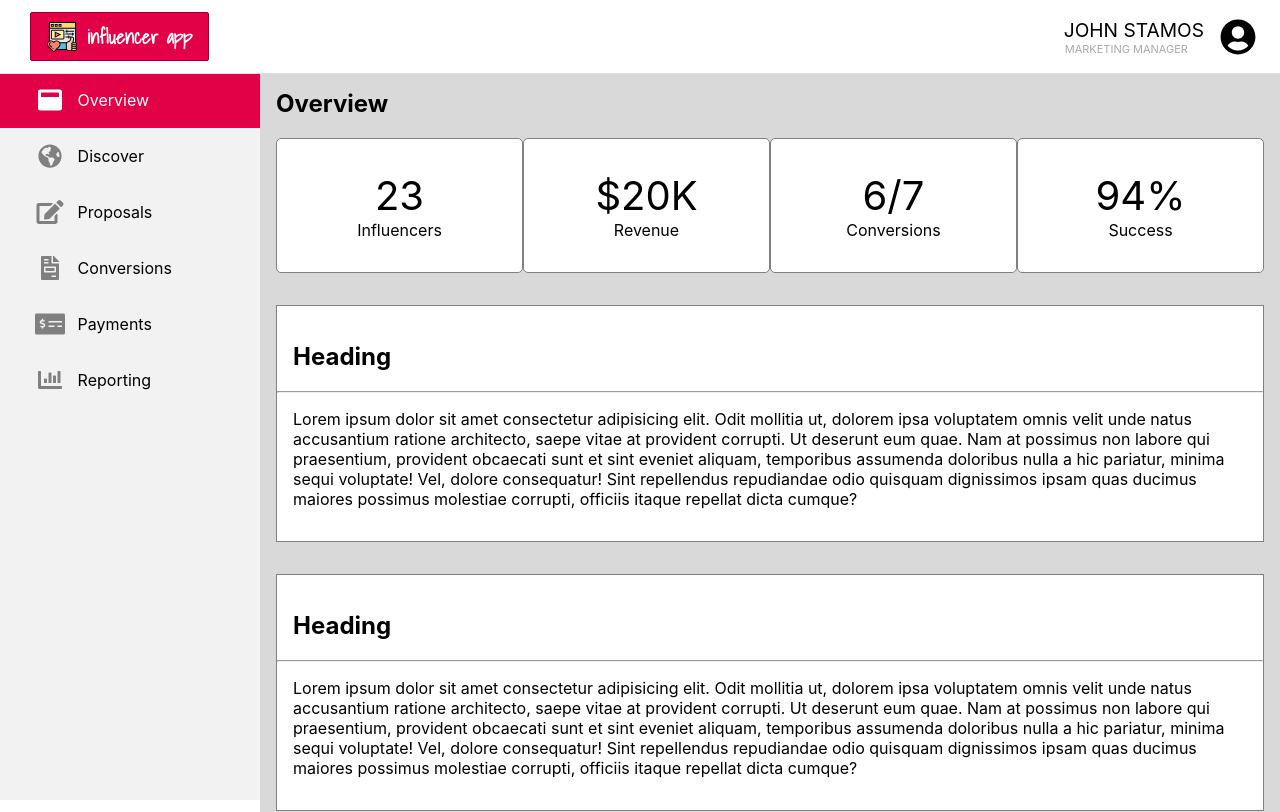
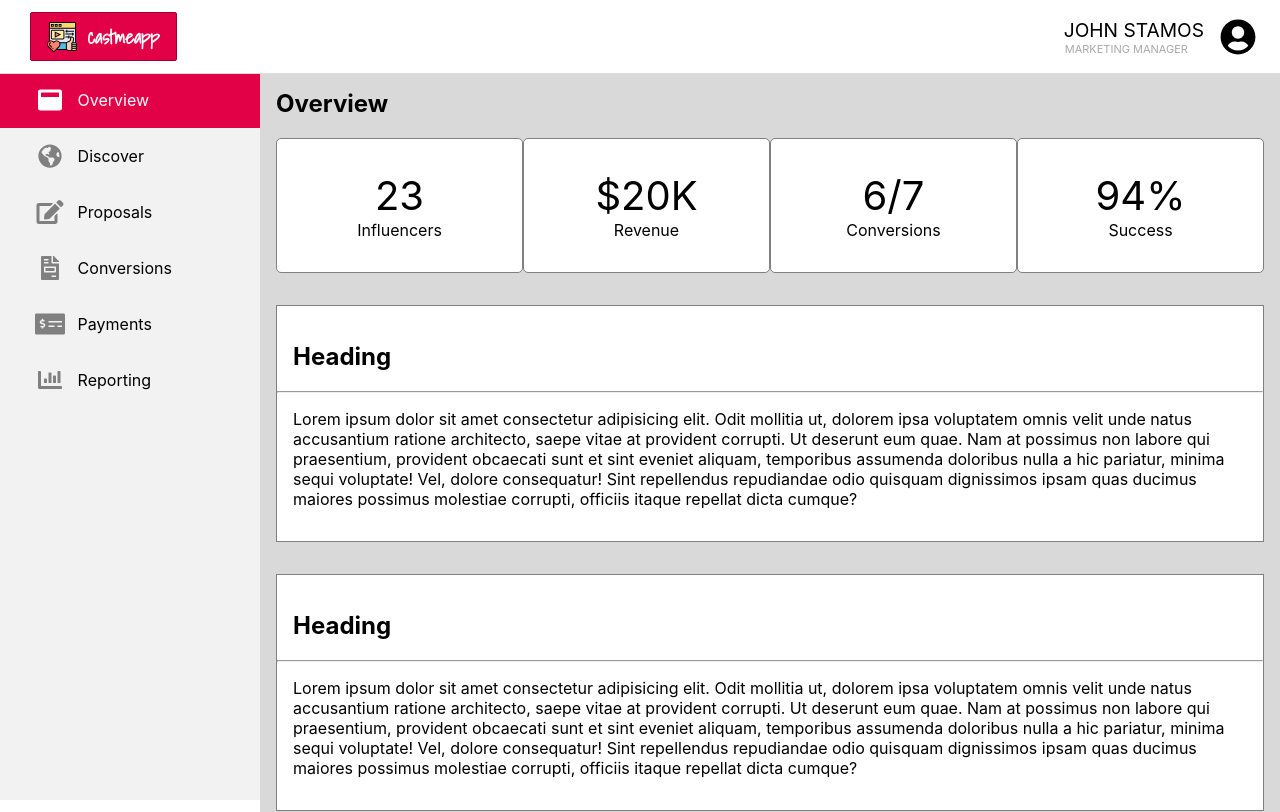
Before and after one commit to FrancisCalizo/ohio-taxidermy-supply, a Next.js app: page /dashboard in a window 1280 px wide. Shown: the top 812 px of the page. Built offline with nearby package versions, Linux system fonts and the light colour scheme.

Commit message:
fix: replace titles

```diff
--- a/components/layout/Navbar.tsx
+++ b/components/layout/Navbar.tsx
@@ -16,7 +16,7 @@ export default function Navbar() {
         <Container>
           <LogoContainer>
             <Image src={`/appreciation.svg`} alt="logo" width={30} height={30} quality={50} />
-            <div style={{ marginLeft: 10, fontFamily: 'Shadows Into Light' }}>Influencer App</div>
+            <div style={{ marginLeft: 10, fontFamily: 'Shadows Into Light' }}>CastMeApp</div>
           </LogoContainer>
           <Hamburger onClick={() => setIsHamburgerOpen(!isHamburgerOpen)}>
             <BurgerLine isHamburgerOpen={isHamburgerOpen}></BurgerLine>
--- a/components/layout/dashboard/MobileSidebar.tsx
+++ b/components/layout/dashboard/MobileSidebar.tsx
@@ -73,7 +73,7 @@ export default function MobileSidebar({ isBurgerOpen, setIsBurgerOpen }: MobileS
     <Menu styles={menuStyles} onStateChange={getBurgerOpen} isOpen={isBurgerOpen}>
       <SidebarLogoContainer>
         <Image src={`/appreciation.svg`} alt="logo" width={30} height={30} quality={50} />
-        <div style={{ marginLeft: 10, fontFamily: 'Shadows Into Light' }}>Influencer App</div>
+        <div style={{ marginLeft: 10, fontFamily: 'Shadows Into Light' }}>CastMeApp</div>
       </SidebarLogoContainer>
       {LINKS.map((link: string, key: number) => (
         <BurgerContainer
--- a/components/layout/dashboard/Topbar.tsx
+++ b/components/layout/dashboard/Topbar.tsx
@@ -15,7 +15,7 @@ export default function Topbar() {
       <div>
         <LogoContainer>
           <Image src={`/appreciation.svg`} alt="logo" width={30} height={30} quality={50} />
-          <div style={{ marginLeft: 10, fontFamily: 'Shadows Into Light' }}>Influencer App</div>
+          <div style={{ marginLeft: 10, fontFamily: 'Shadows Into Light' }}>CastMeApp</div>
         </LogoContainer>
 
         <MenuContainer>
@@ -24,7 +24,7 @@ export default function Topbar() {
 
             <LogoContainerMobile>
               <Image src={`/appreciation.svg`} alt="logo" width={30} height={30} quality={50} />
-              <div style={{ marginLeft: 10, fontFamily: 'Shadows Into Light' }}>Influencer App</div>
+              <div style={{ marginLeft: 10, fontFamily: 'Shadows Into Light' }}>CastMeApp</div>
             </LogoContainerMobile>
           </div>
 
--- a/pages/login/index.tsx
+++ b/pages/login/index.tsx
@@ -28,7 +28,7 @@ export default function Login() {
       <LoginBlockContainer>
         <LogoContainer>
           <Image src={`/appreciation.svg`} alt="logo" width={30} height={30} quality={50} />
-          <div style={{ marginLeft: 10, fontFamily: 'Shadows Into Light' }}>Influencer App</div>
+          <div style={{ marginLeft: 10, fontFamily: 'Shadows Into Light' }}>CastMeApp</div>
         </LogoContainer>
 
         <h1>Sign In</h1>
```
